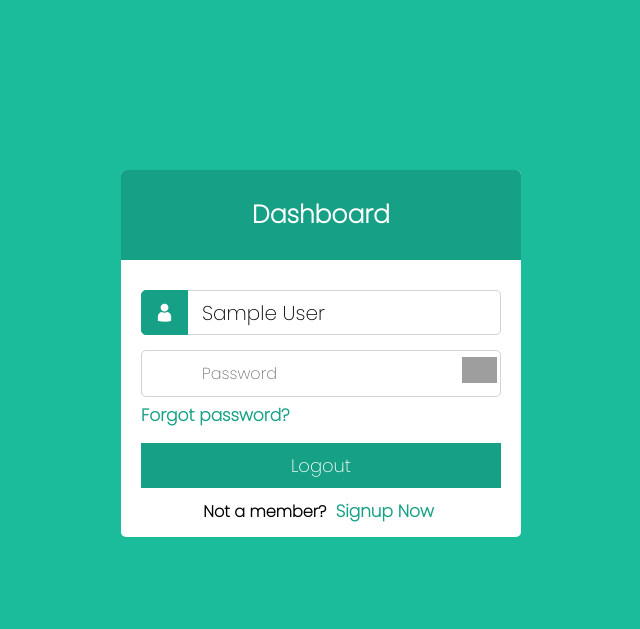
After one commit to BenderCha/Responsive_Login_Form, a PHP site: page /dashboard.php in a window 1280 px wide. The commit adds this page. Shown: the top 629 px of the page, without its empty margins (319-959 px from the left). Run offline with PHP 8.4, Linux system fonts and the light colour scheme; the visitor is signed in with stand-in values (Sample User, id 1); grey boxes are pictures that could not be loaded.

Commit message:
Add files via upload
Dashboard and login eye.js

```diff
--- /dev/null
+++ b/dashboard.php
@@ -0,0 +1,51 @@
+<?php
+    session_start();
+    if (!isset($_SESSION['name']))
+    {
+        header("Location: login.php");
+    }
+
+?>
+
+<h1>
+
+
+</h1>
+
+<!DOCTYPE html>
+<html lang="en">
+<head>
+    <meta charset="UTF-8">
+    <meta http-equiv="X-UA-Compatible" content="IE=edge">
+    <meta name="viewport" content="width=device-width, initial-scale=1.0">
+    <link rel="stylesheet" href="icofont/icofont.css">
+    <link rel="stylesheet" href="style.css">
+    <title>Login Form</title>
+</head>
+<body>
+    <div class="wrapper">
+        <div class="container">
+            <div class="title"><span>Dashboard</span></div>
+            <form>
+                <div class="row">
+                    <i class="icofont-user"></i>
+                    <div class="login_name"><?php echo $_SESSION['name'];?></div>
+                </div>
+                <div class="row">
+                    <div class="rowpass">
+                    <i class="icofont-lock"></i>
+                        <input type="password" placeholder="Password" class="password" id="password" name="password">
+                        <img src="icofont/eye-close-4-32.png" id="eyeicon">
+                    </div>
+                </div>
+                <div class="row button">
+                    <div class="pass"><a href="forgot.html">Forgot password?</a></div>
+                    <div class="buttons"><a href="logout.php">Logout</a></div>
+                    <div class="signup_link">Not a member? <a href="registration.php">Signup Now</a></div>
+                </div>
+            </form>
+        </div>
+    </div>
+<script src="eye.js"></script>
+</body>
+</html>
--- /dev/null
+++ b/eye.js
@@ -0,0 +1,15 @@
+let pass = document.querySelector("#pass");
+let eyeicon = document.querySelector("#eyeicon");
+
+eyeicon.onclick = function()
+{
+    if (password.type == "password")
+    {
+        password.type = "text";
+        eyeicon.src = "icofont/eye-open-4-32.png";
+
+    } else {
+         password.type = "password";
+         eyeicon.src = "icofont/eye-close-4-32.png";
+     }
+}
--- /dev/null
+++ b/logout.php
@@ -0,0 +1,5 @@
+<?php
+    session_start();
+    session_destroy();
+    header("Location: login.php");
+?>
--- a/style.css
+++ b/style.css
@@ -124,3 +124,63 @@ body
 {
     text-decoration: underline;
 }
+.danger
+{
+    color: red;
+}
+.container form .row .login_name
+{
+    height: 100%;
+    width: 100%;
+    outline: none;
+    padding-left: 60px;
+    border: 1px solid lightgray;
+    border-radius: 5px;
+    font-size: 20px;
+    transition: 0.5s all ease;
+    display: flex;
+    align-items: center;
+}
+.container form .row .login_name:focus
+{
+    border-color: #12876f;
+    box-shadow: inset 0px 0px 2px 2px rgba(26, 188, 156, 0.25);
+}
+.buttons a
+{
+    width: 100%;
+    height: 100%;
+    color: #fff;
+    padding-left: 0px;
+    background-color: #16a085;
+    border: 1px solid #16a085;
+    cursor: pointer;
+    font-size: 18px;
+    font-weight: 500;
+    transition: 0.5s all ease;
+    display: flex;
+    justify-content: center;
+    align-items: center;
+    text-decoration: none;
+}
+.rowpass
+{
+    display: flex;
+    align-items: center;
+}
+.rowpass input
+{
+    width: 100%;
+    padding: 10px 45px;
+    position: relative;
+
+}
+
+.rowpass img
+{
+    position: absolute;
+    top: 15%;
+    right: 1%;
+    width: 35px;
+    cursor: pointer;
+}
```
Also changed, not shown: login.php (added, +68 -0 lines).
